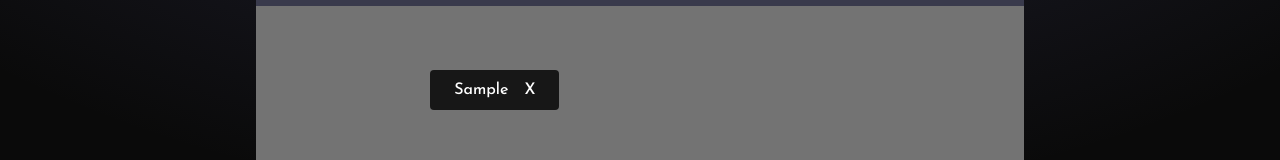
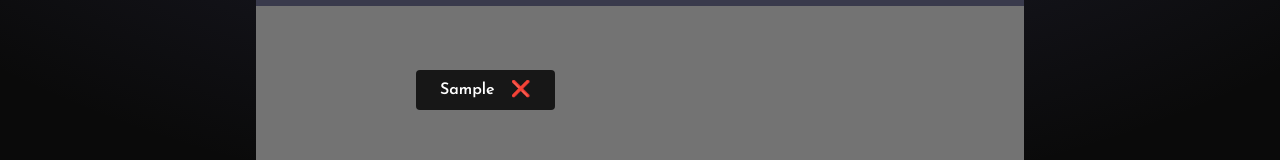
Before and after one commit to J-R77-stack/Shopping-to-get-list-react, a React (Vite) app: page / in a window 1280 px wide. Both pictures are taken after typing "Sample" into the empty fields and a click on the button "ADD". Shown: the part 266-426 px from the top of the page. Built offline with nearby package versions, Linux system fonts and the light colour scheme.

Commit message:
create handle deleting item fuction in App componnet to delete todo items on list

```diff
--- a/src/App.jsx
+++ b/src/App.jsx
@@ -10,13 +10,17 @@ export default function App() {
     setItems((items) => [...items, item]);
   }
 
+  function HandleDeletingItem(id) {
+    setItems((items) => items.filter((item) => item.id !== id));
+  }
+
   return (
     <>
       <div className="absolute top-0 z-[-2] h-screen w-screen bg-neutral-950 bg-[radial-gradient(ellipse_80%_80%_at_50%_-20%,rgba(120,119,198,0.3),rgba(255,255,255,0))]"></div>
       <div className="xl:w-3/5 m-auto h-screen grid grid-rows-[200px_auto_1fr_auto]">
         <Navbar />
         <Form onAddingItems={HandleAddingItems} />
-        <List items={items} />
+        <List items={items} onDeletingItems={HandleDeletingItem} />
 
         <Stats />
       </div>
@@ -72,21 +76,21 @@ function Form({ onAddingItems }) {
   );
 }
 
-function List({ items }) {
+function List({ items, onDeletingItems }) {
   return (
     <div className="bg-neutral-500 p-[4rem] flex justify-between flex-col gap-4 items-center font-semibold">
       <ul className="list-none grid sm:grid-cols-3 gap-4">
         {items.map((item) => (
-          <Item item={item} key={item.id} />
+          <Item item={item} key={item.id} onDeletingItems={onDeletingItems} />
         ))}
       </ul>
     </div>
   );
 }
 
-function Item({ item }) {
+function Item({ item, onDeletingItems }) {
   return (
-    <li className="rounded mb-2 bg-neutral-900 font-medium text-white px-6 py-2 flex p-4 justify-between gap-4">
+    <li className="rounded mb-2 bg-neutral-900 font-semibold capitalize text-white px-6 py-2 flex p-4 justify-between gap-4">
       <span
         style={
           item.done
@@ -99,7 +103,7 @@ function Item({ item }) {
         }>
         {item.description}
       </span>
-      <button> X</button>
+      <button onClick={() => onDeletingItems(item.id)}> ❌</button>
     </li>
   );
 }
```
